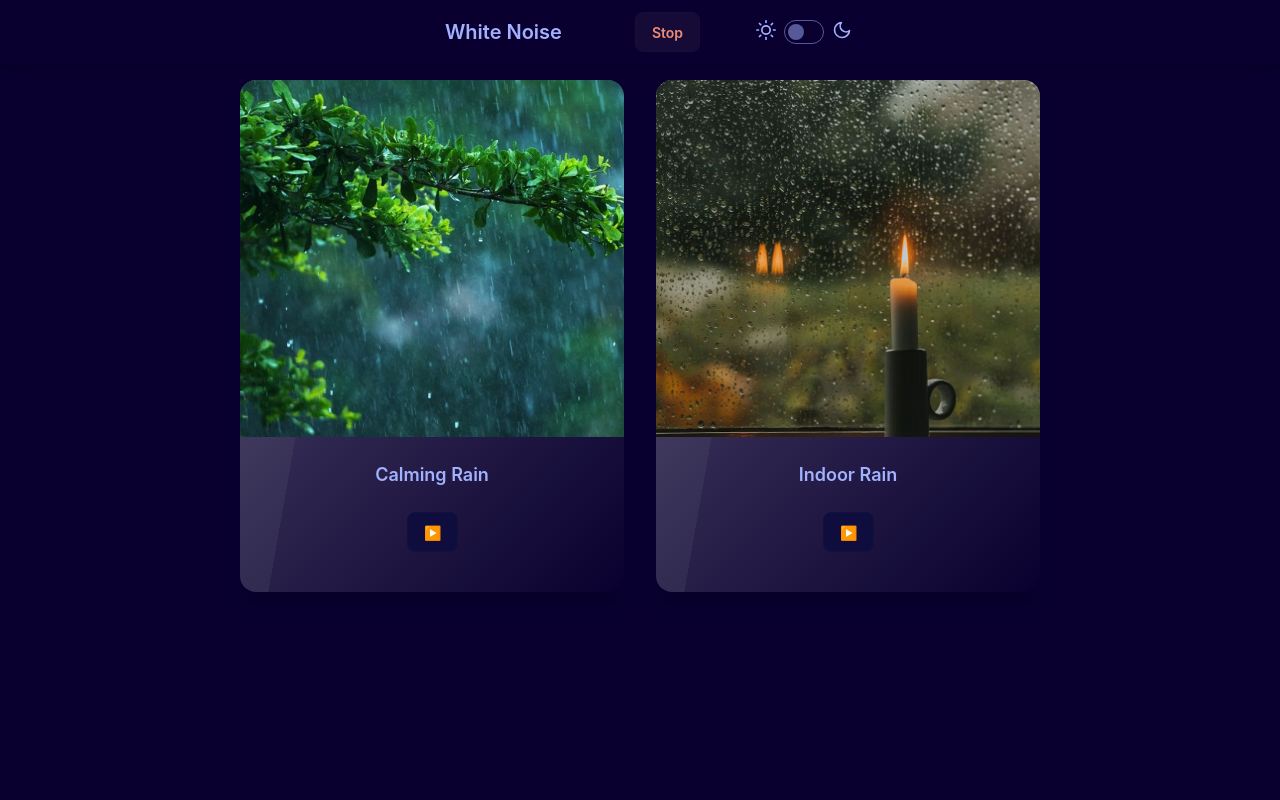
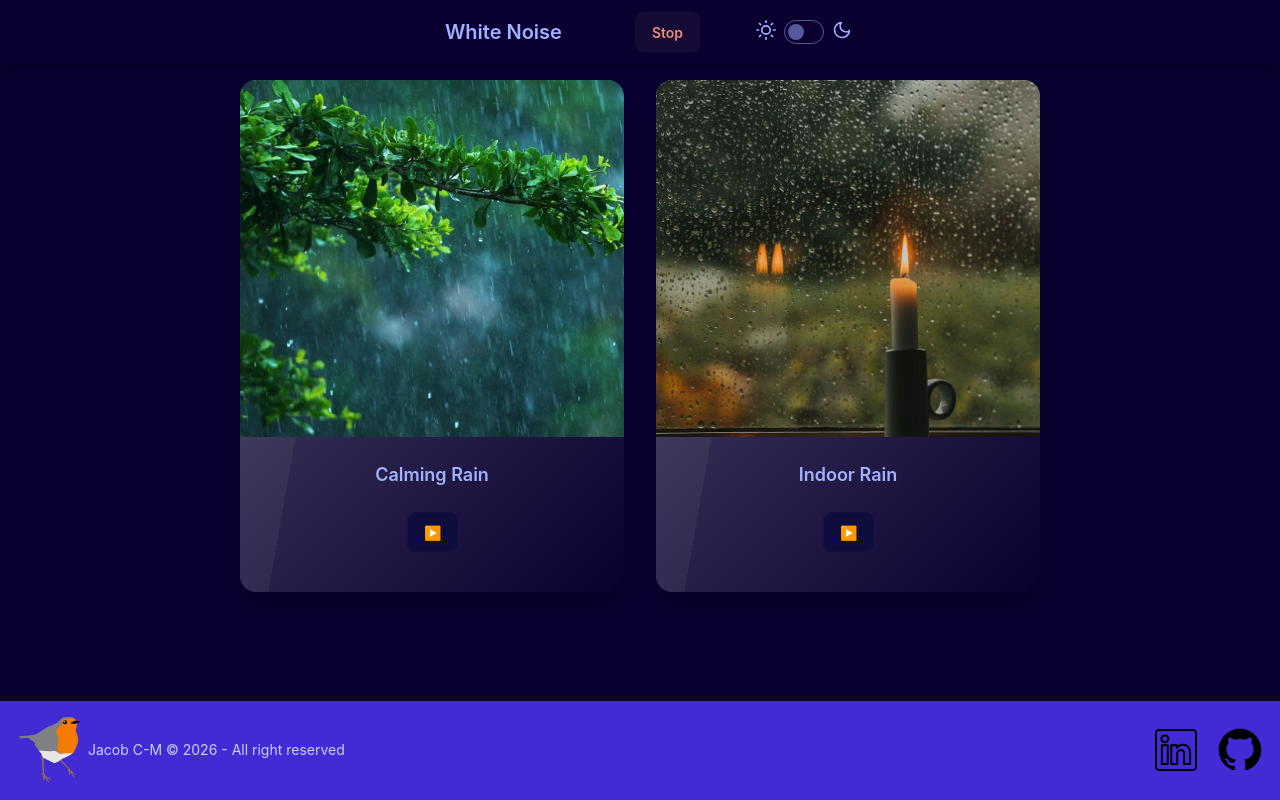
Before and after one commit to JCoadyMayall/whitenoise_web_app, a Django app: page / in a window 1280 px wide. Run offline with Django 5.2, Linux system fonts and the light colour scheme.

Commit message:
Added footer.

```diff
--- a/whitenoise/models.py
+++ b/whitenoise/models.py
@@ -1,5 +1 @@
 from django.db import models
-
-# class Track(models.Model):
-#     title = models.CharField(max_length=100)
-#     audio = models.FileField(upload_to='../static/audio/')
--- a/whitenoise/templates/base.html
+++ b/whitenoise/templates/base.html
@@ -6,8 +6,8 @@
     <title>White Noise</title>
     <link href="{% static 'css/output.css' %}" rel="stylesheet" type="text/css" />
 </head>
-<body>
-<div class="navbar bg-base-100 shadow-lg gap-2 justify-center">
+<body class="min-h-screen flex flex-col">
+<div class="navbar bg-base-100 shadow-lg gap-2 justify-center sticky top-0 z-50">
     <div>
         <a class="btn btn-ghost text-xl">White Noise</a>
     </div>
@@ -46,8 +46,24 @@
         </label>
     </div>
 </div>
+<main class="flex-1">
 {% block content %}
 {% endblock %}
+</main>
+<footer class="footer footer-horizontal bg-neutral text-neutral-content items-center p-4">
+  <aside class="grid-flow-col items-center">
+    <img src="../../static/images/robin.svg" alt="Robin SVG" width="64" height="64" />
+    <p>Jacob C-M © {% now "Y" %} - All right reserved</p>
+  </aside>
+  <nav class="grid-flow-col gap-4 justify-self-end">
+    <a>
+        <img src="../../static/images/linkedin.svg" alt="LinkedIn Logo" width="48" height="48" />
+    </a>
+    <a>
+        <img src="../../static/images/github.svg" alt="LinkedIn Logo" width="48" height="48" />
+    </a>
+  </nav>
+</footer>
 <script src="{% static 'js/playStopAudio.js' %}"></script>
 </body>
 </html>
```
Also changed, not shown: mysite/wsgi.py (line endings or trailing spaces), static/css/output.css, static/images/github.svg (added), static/images/linkedin.svg (added), static/images/robin.svg (added), 1 other file.
